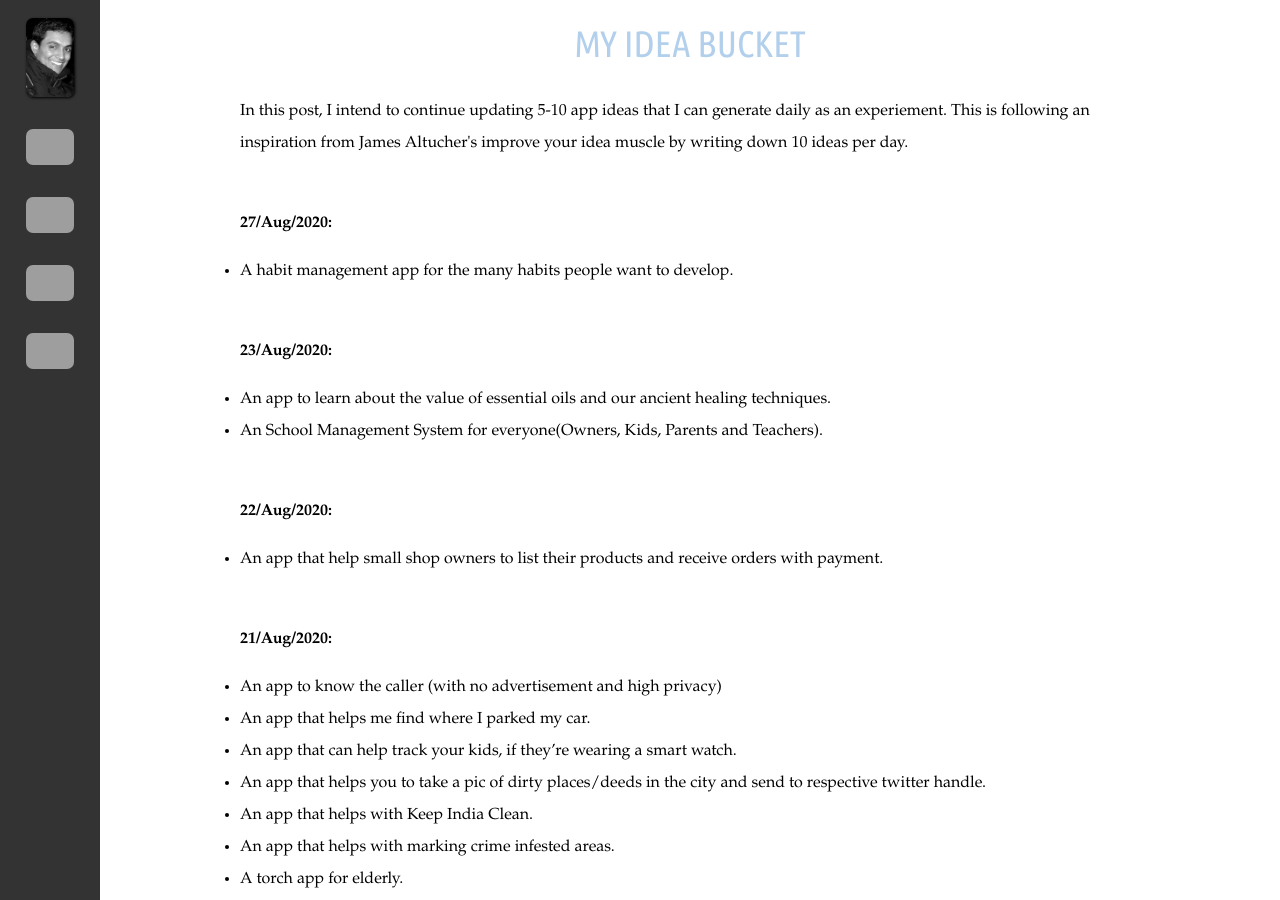
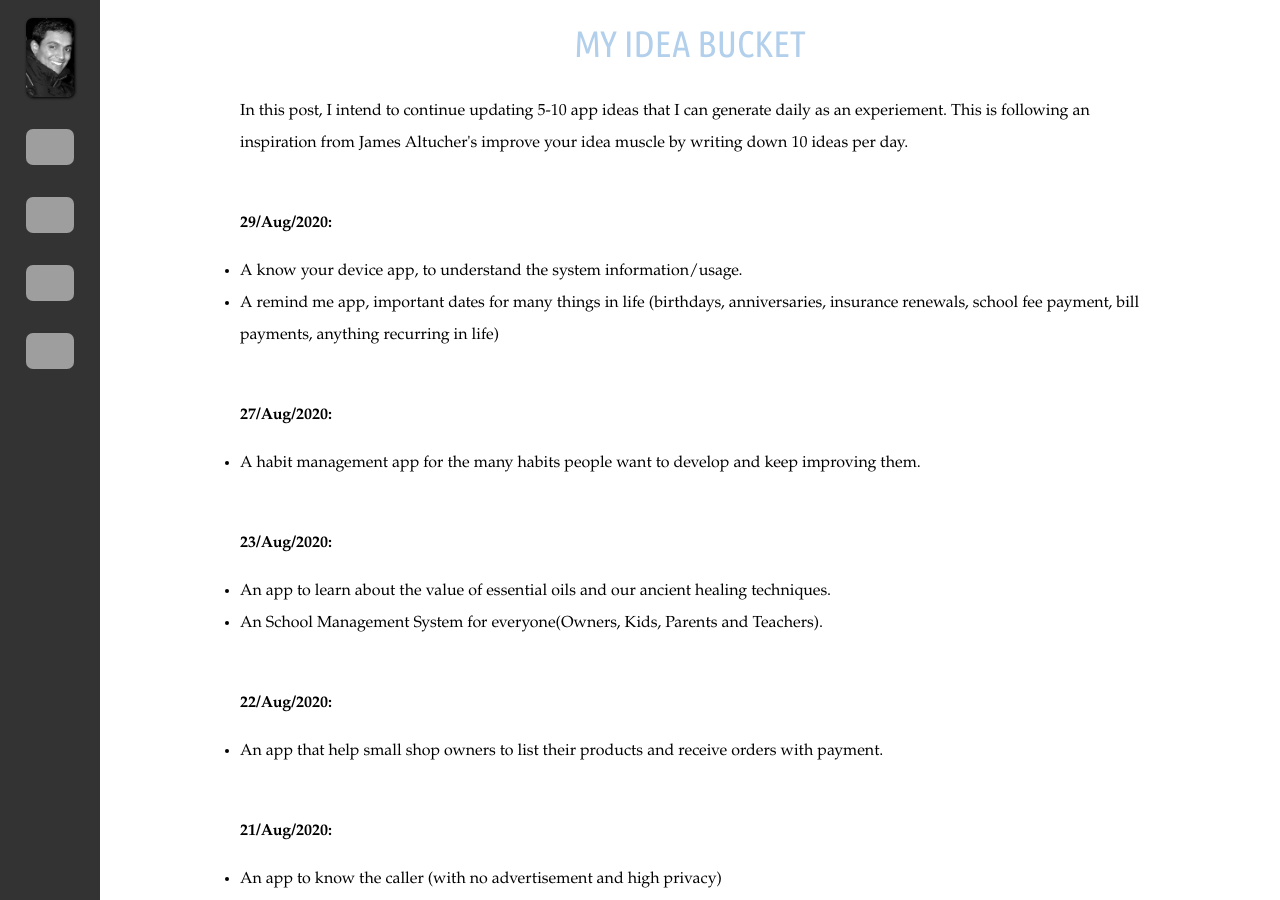
Before and after one commit to hpalappetty/silkyprogrammer.github.com, a Jekyll site: the page built from _posts/2020-08-20-my-idea-bucket.md, in a window 1280 px wide and 900 px high. Built offline with Jekyll 4.4.1, drawn with Linux system fonts in a browser that asks for light colours; some web fonts are replaced; grey boxes are pictures that could not be loaded.

Commit message:
app ideas

```diff
--- a/_posts/2020-08-20-my-idea-bucket.md
+++ b/_posts/2020-08-20-my-idea-bucket.md
@@ -5,8 +5,14 @@ layout: post
 <p>In this post, I intend to continue updating 5-10 app ideas that I can generate daily as an experiement. This is following an inspiration from James Altucher's improve your idea muscle by writing down 10 ideas per day.</p>
 
 <br>
+<b>29/Aug/2020:</b>
+- A know your device app, to understand the system information/usage.
+- A remind me app, important dates for many things in life (birthdays, anniversaries, insurance renewals, school fee payment, bill payments, anything recurring in life)
+
+
+<br>
 <b>27/Aug/2020:</b>
-- A habit management app for the many habits people want to develop.
+- A habit management app for the many habits people want to develop and keep improving them.
 
 
 <br>
```
